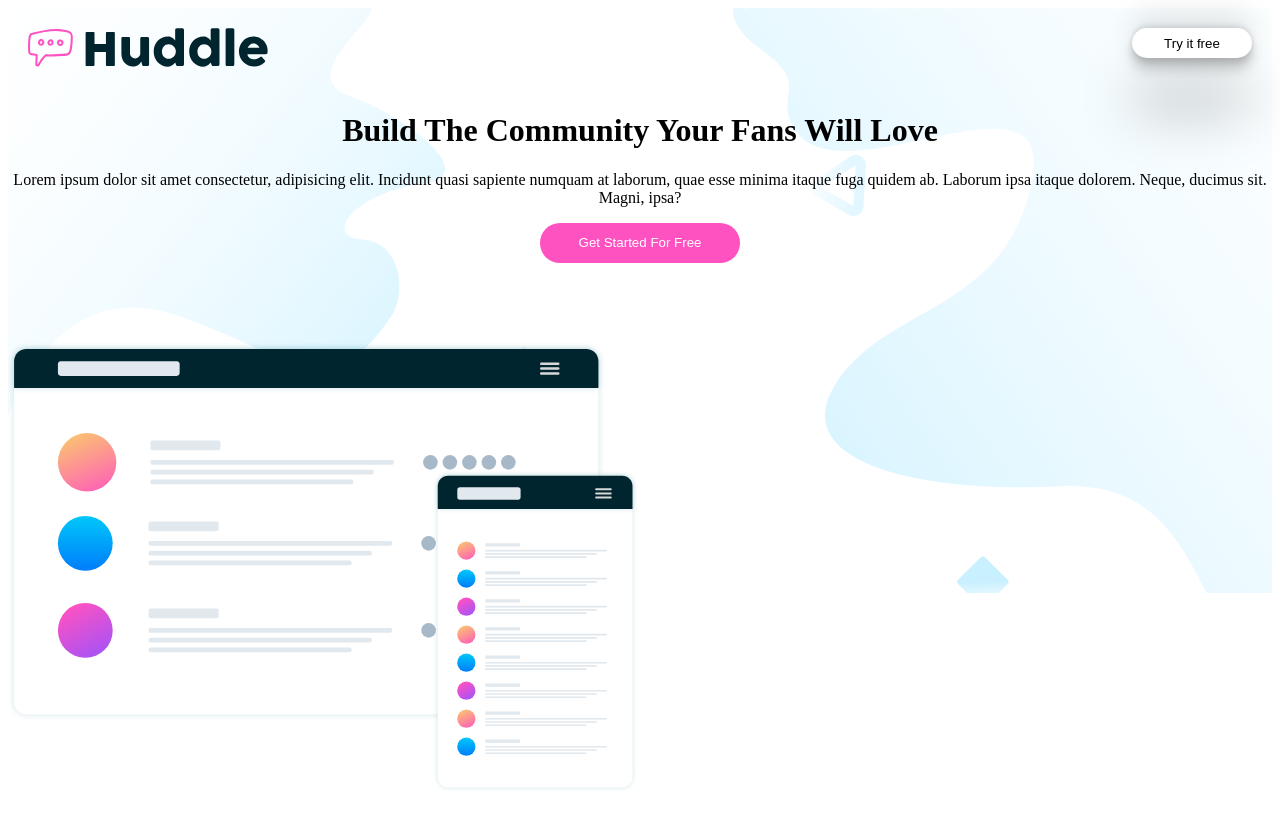
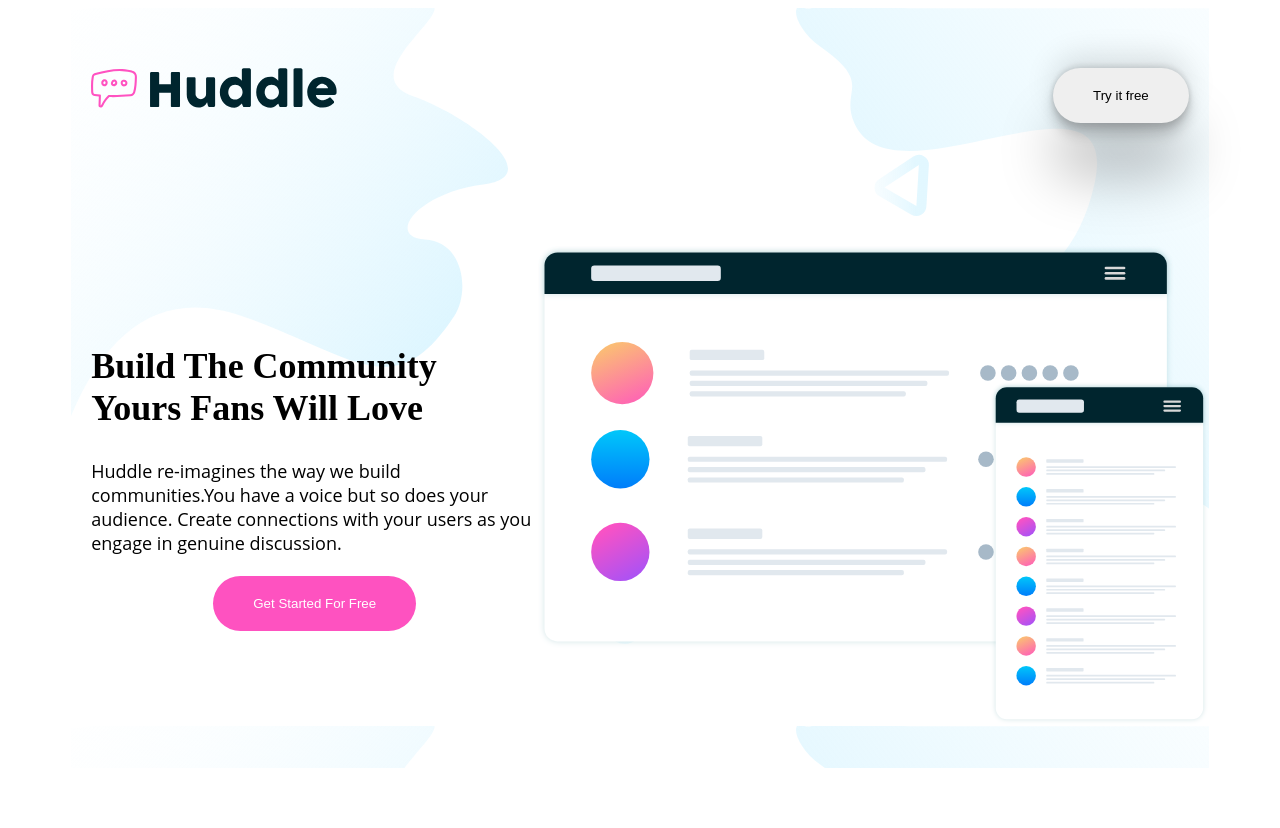
Before and after one commit to tamjinxed/html-css-assignment1, a plain HTML site: page index.html in a window 1280 px wide. Before the commit the page ends 800 px from the top, so only its background shows below. Drawn offline with Linux system fonts and the light colour scheme.

Commit message:
some change

```diff
--- a/index.html
+++ b/index.html
@@ -5,19 +5,26 @@
     <meta name="viewport" content="width=device-width, initial-scale=1.0">
     <title>Huddle</title>
     <link rel="stylesheet" href="style.css">
+
 </head>
 <body>
-    <header>
+    <div class="allbody">
+        <div class="all">
+    <header >
     <div class="container">
-        <div><img src="assets/logo.svg" alt="logo" ></div>
+        <div><img src="assets/logo.svg" alt="logo" style="height: 100%;" ></div>
         <div><button class="btn-head">Try it free</button></div>
     </div>
         <div class="container-2">
-            <div id="head-txt" ><h1 align="center">Build The Community Your Fans Will Love</h1>
-        <p>Lorem ipsum dolor sit amet consectetur, adipisicing elit. Incidunt quasi sapiente numquam at laborum, quae esse minima itaque fuga quidem ab. Laborum ipsa itaque dolorem. Neque, ducimus sit. Magni, ipsa?</p>
-    <button class="getfree">Get Started For Free</button></div>
-        <div id="head-img"><img src="/assets/illustration-mockups.svg" alt="mockups" height="450px" width="auto"></div>
+            <div id="head-txt" ><h1>Build The Community <br>Yours Fans Will Love</h1>
+        <p>Huddle re-imagines the way we build communities.You have a voice but so does your
+            audience.
+            Create connections with your users as you engage in genuine discussion.</p><br>
+    <button class="getfreebtn">Get Started For Free</button></div>
+        <div id="head-img"><img src="/assets/illustration-mockups.svg" alt="mockups" style="width: 100%; height: 100%;"></div>
     </div>
 </header>
+</div>
+</div>
 </body>
 </html>
--- a/style.css
+++ b/style.css
@@ -1,3 +1,34 @@
+body{
+    display: flex;
+    justify-content: center;
+    font-size: 18px;
+    height: 90vh;
+    max-width: 1440px;
+
+}
+header{
+    height: 90vh;
+    margin-bottom: 5vh;
+    width: 100%;
+    background-image: url(assets/bg-hero-desktop.svg);
+    padding-top: 5vh;
+ }
+ .all {
+    display: flex;
+    flex-direction: column;
+    justify-content: center;
+    /* border: 2px blue solid; */
+}
+
+ .allbody{display: flex;
+    flex-direction: column;
+    justify-content: center;
+  margin-left: 50px;
+  margin-right: 50px;
+  margin-top: 80px;
+  width: 90%;
+    max-width: 1440px;
+ }
 .container{
     display: flex;
     flex-wrap: wrap;
@@ -7,47 +38,61 @@
     padding: 20px;
 }
 .container div{
-    height: auto;
-    width: auto;
+    height: 5vh;
 }
 .container-2{
+    height: 90vh;
     display: flex;
     justify-content: space-between;
-    flex-direction: row;
-    gap: 80px;
-    flex-wrap: wrap;
+    align-items: center;
+
 }
 .container-2 div{
-    background: default;
-    max-height: 250px;
+}
+h1 {
+    font-family: "Poppins";
+    font-weight: 600;
+    margin: 0 auto; /* Center the container */
+  text-align: left
+}
+p{
+    font-family: "Open Sans";
+    font-weight: 400;
+    margin: 0 auto; /* Center the container */
+  text-align: left;
+  padding-top: 30px;
 }
 
-header{
-   background-image: url(/assets/bg-hero-desktop.svg);
-}
 #head-txt{
+    width: 40%;
+    margin: 10px auto; /* Center the line */
+    border: none;
     text-align: center;
-    text-decoration: solid;
-    height=auto;
-     width="40vw";
-    align: center;
+    padding-left: 20px;
+
 }
 #head-img{
-
+    width: 60%;
 }
 .btn-head{
     box-shadow: rgba(0, 0, 0, 0.25) 0px 54px 55px, rgba(0, 0, 0, 0.12) 0px -12px 30px, rgba(0, 0, 0, 0.12) 0px 4px 6px, rgba(0, 0, 0, 0.17) 0px 12px 13px, rgba(0, 0, 0, 0.09) 0px -3px 5px;
-    border-radius: 20px;
+    padding-top: 20px;
+    padding-bottom: 20px;
+    padding-left: 40px;
+    padding-right: 40px;
+    border-radius: 40px;
     border: none;
-    background-color: white;
-    height: 30px;
-    width: 120px;
 }
-.getfree{
+
+.getfreebtn{
     background-color:#FE52C0;
     border: none;
     border-radius: 20px;
     color: white;
-    height: 40px;
-    width: 200px;
-}
+    border: none;
+    padding-top: 20px;
+    padding-bottom: 20px;
+    padding-left: 40px;
+    padding-right: 40px;
+    border-radius: 40px;
+    }
```
